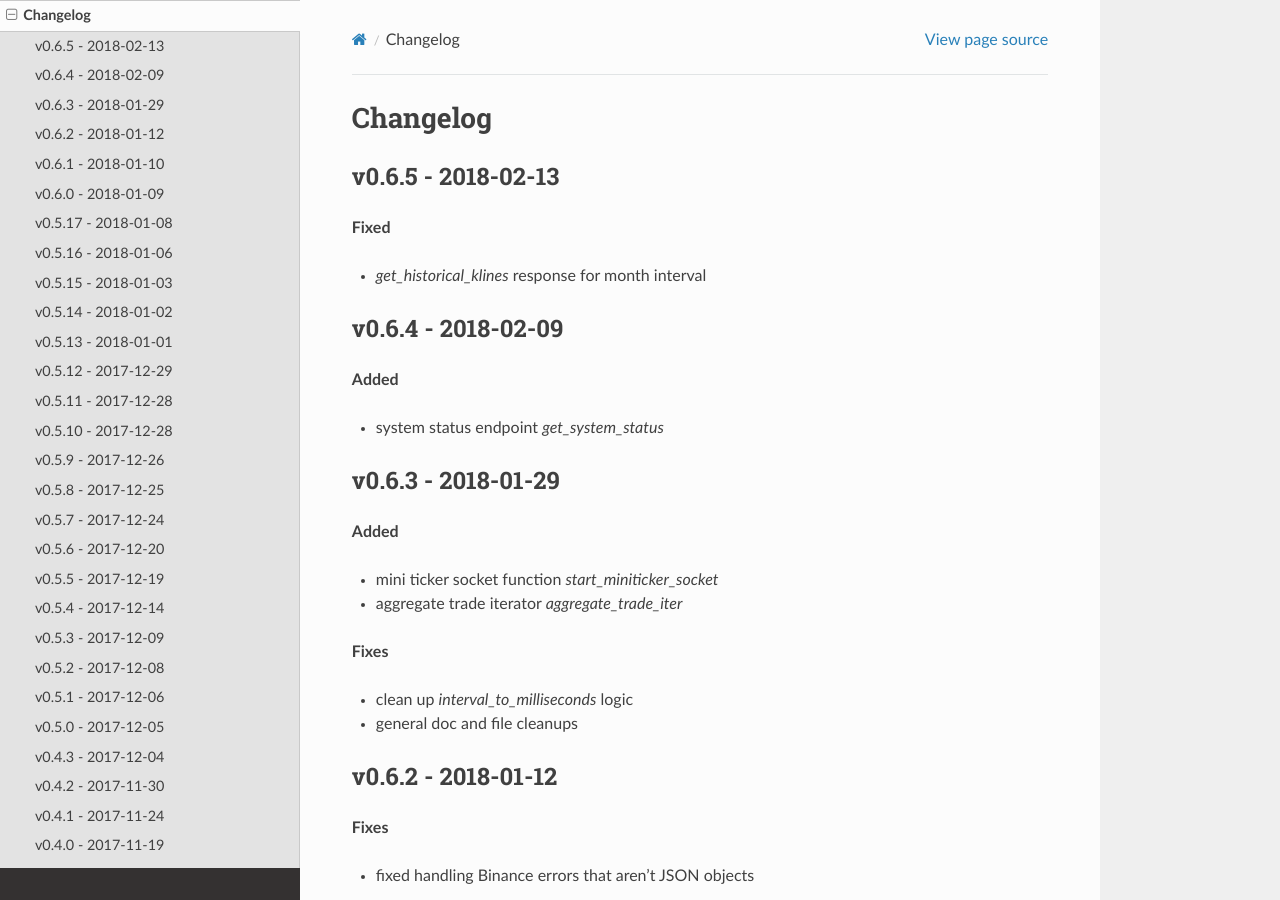
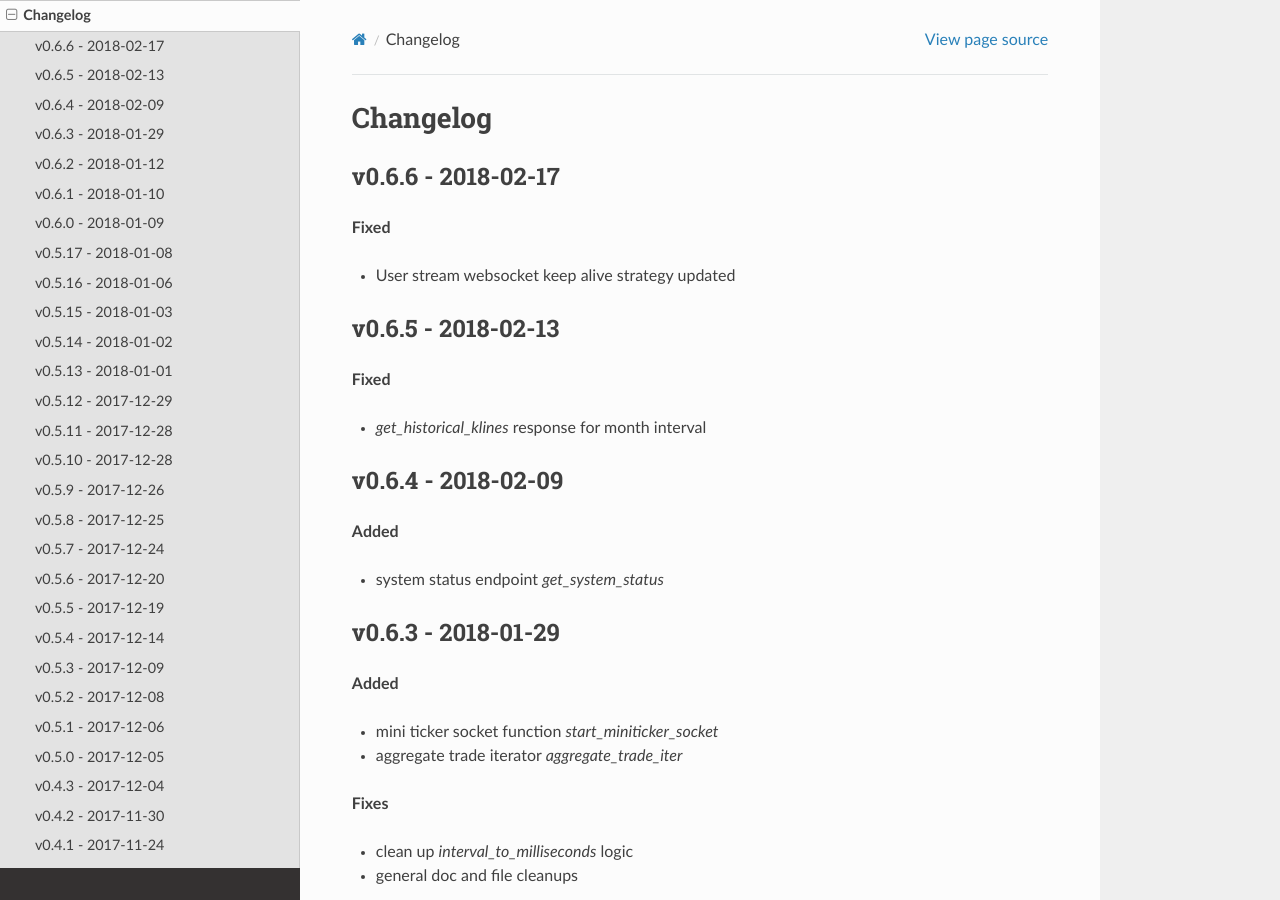
Before and after one commit to astro0099/python_BSC, a Sphinx documentation site: the page built from docs/changelog.rst, in a window 1280 px wide and 900 px high. Built offline with Sphinx 7.4.7 and the Read the Docs theme 2.0.0, drawn with Linux system fonts in a browser that asks for light colours; formulas are drawn with MathJax 3.

Commit message:
Update to v0.6.6

```diff
--- a/PYPIREADME.rst
+++ b/PYPIREADME.rst
@@ -1,5 +1,5 @@
 ================================
-Welcome to python-binance v0.6.5
+Welcome to python-binance v0.6.6
 ================================
 
 .. image:: https://img.shields.io/pypi/v/python-binance.svg
--- a/README.rst
+++ b/README.rst
@@ -1,5 +1,5 @@
 ================================
-Welcome to python-binance v0.6.5
+Welcome to python-binance v0.6.6
 ================================
 
 .. image:: https://img.shields.io/pypi/v/python-binance.svg
--- a/docs/changelog.rst
+++ b/docs/changelog.rst
@@ -1,5 +1,12 @@
 Changelog
 =========
+
+v0.6.6 - 2018-02-17
+^^^^^^^^^^^^^^^^^^^
+
+**Fixed**
+
+- User stream websocket keep alive strategy updated
 
 v0.6.5 - 2018-02-13
 ^^^^^^^^^^^^^^^^^^^
--- a/setup.py
+++ b/setup.py
@@ -3,7 +3,7 @@ from setuptools import setup
 
 setup(
     name='python-binance',
-    version='0.6.5',
+    version='0.6.6',
     packages=['binance'],
     description='Binance REST API python implementation',
     url='https://github.com/sammchardy/python-binance',
```
